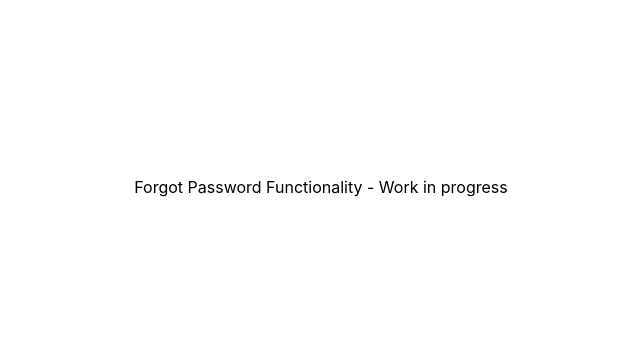
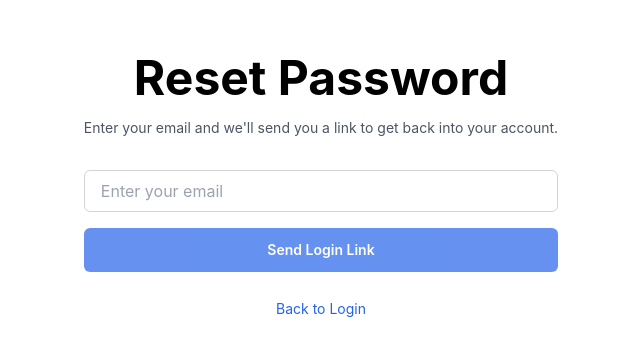
Before and after one commit to pushkardangi/hexagon-client, a React (Vite) app: page /forgot-password in a window 1280 px wide. Shown: the part 213-568 px from the top of the page, without its empty margins (319-959 px from the left). Built offline with nearby package versions, Linux system fonts and the light colour scheme; no server answers; a web font is replaced by a local one.

Commit message:
feat: implement forgot password functionality with email input and toast notifications

```diff
--- a/src/components/InputField.jsx
+++ b/src/components/InputField.jsx
@@ -1,4 +1,4 @@
-const InputField = ({ type, name, placeholder, value, handleChange }) => {
+const InputField = ({ type, name, placeholder, value, handleChange, autoComplete="off" }) => {
   return (
     <input
       type={type}
@@ -9,9 +9,9 @@ const InputField = ({ type, name, placeholder, value, handleChange }) => {
       className={`${
         type === "checkbox"
           ? "w-4 h-4 mx-1"
-          : "w-full px-4 py-2 border rounded-md focus:outline-none focus:ring-1 focus:ring-blue-500"
+          : "w-full px-4 py-2 border border-gray-300 focus:border-white rounded-md focus:outline-none focus:ring-1 focus:ring-blue-500"
       }`}
-      autoComplete="off"
+      autoComplete={autoComplete}
     />
   );
 };
--- a/src/pages/ForgotPassword.jsx
+++ b/src/pages/ForgotPassword.jsx
@@ -1,7 +1,65 @@
+import { useState } from "react";
+import { Link } from "react-router-dom";
+import { InputField } from "../components";
+import toast from "react-hot-toast";
+
 const ForgotPassword = () => {
+  const [email, setEmail] = useState("");
+
+  const handleSubmit = (e) => {
+    e.preventDefault();
+    console.log("Link sent to:", email);
+    toast.success("Link has been sent to your email! Check your inbox", {
+      duration: 4000,
+    });
+  };
+
+  const handleChange = (e) => {
+    setEmail(e.target.value);
+  }
+
   return (
-    <div className="flex justify-center items-center h-screen">
-      <div>Forgot Password Functionality - Work in progress</div>
+    <div className="h-dvh w-full flex items-center justify-center bg-white">
+      <div className="p-6">
+
+        {/* Heading */}
+        <h2 className="text-5xl font-bold text-center">Reset Password</h2>
+
+        <p className="text-sm text-gray-600 text-center mt-4">
+          Enter your email and we'll send you a link to get back into your account.
+        </p>
+
+        {/* Form */}
+        <form onSubmit={handleSubmit} className="mt-8 space-y-4">
+          <InputField
+            type="email"
+            id="email"
+            name="email"
+            placeholder="Enter your email"
+            value={email}
+            handleChange={handleChange}
+            autoComplete="email"
+          />
+
+          <button
+            type="submit"
+            className="w-full bg-blue-600 text-white py-3 rounded-md hover:bg-blue-700 transition text-sm font-semibold disabled:opacity-70"
+            disabled={!email}
+          >
+            Send Login Link
+          </button>
+        </form>
+
+        {/* Footer */}
+        <div className="mt-6 text-center">
+          <Link
+            to="/auth/login"
+            className="text-blue-600 hover:underline text-sm"
+          >
+            Back to Login
+          </Link>
+        </div>
+      </div>
     </div>
   );
 };
```
